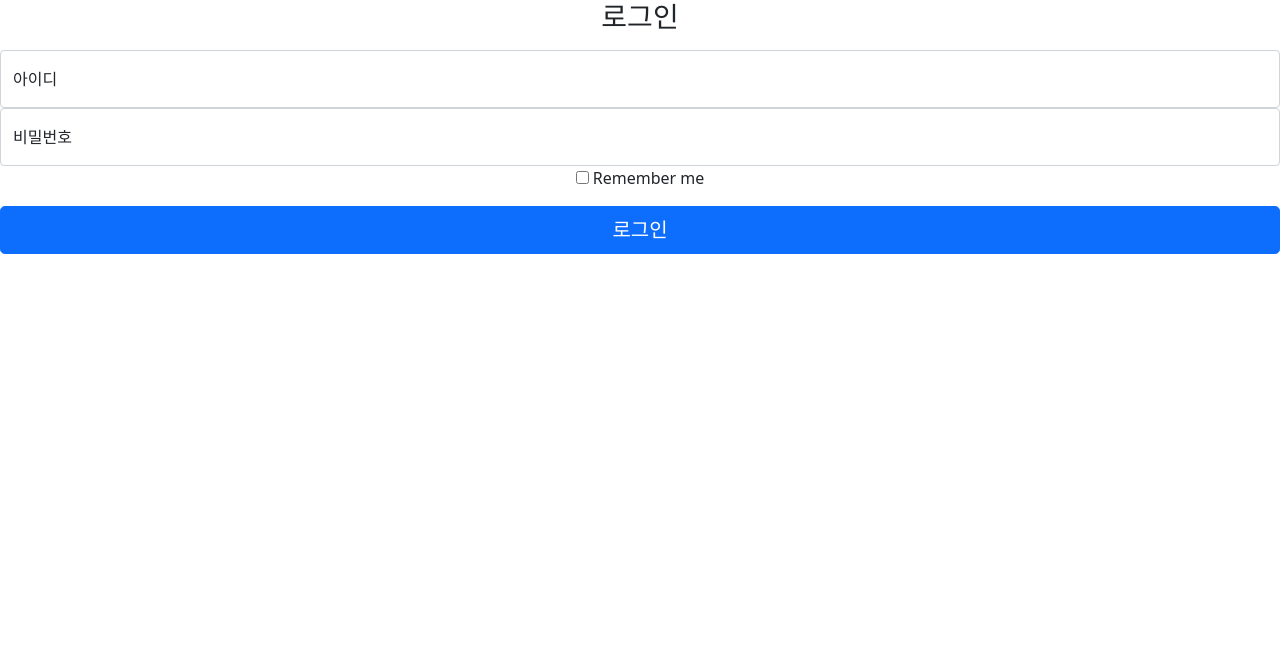
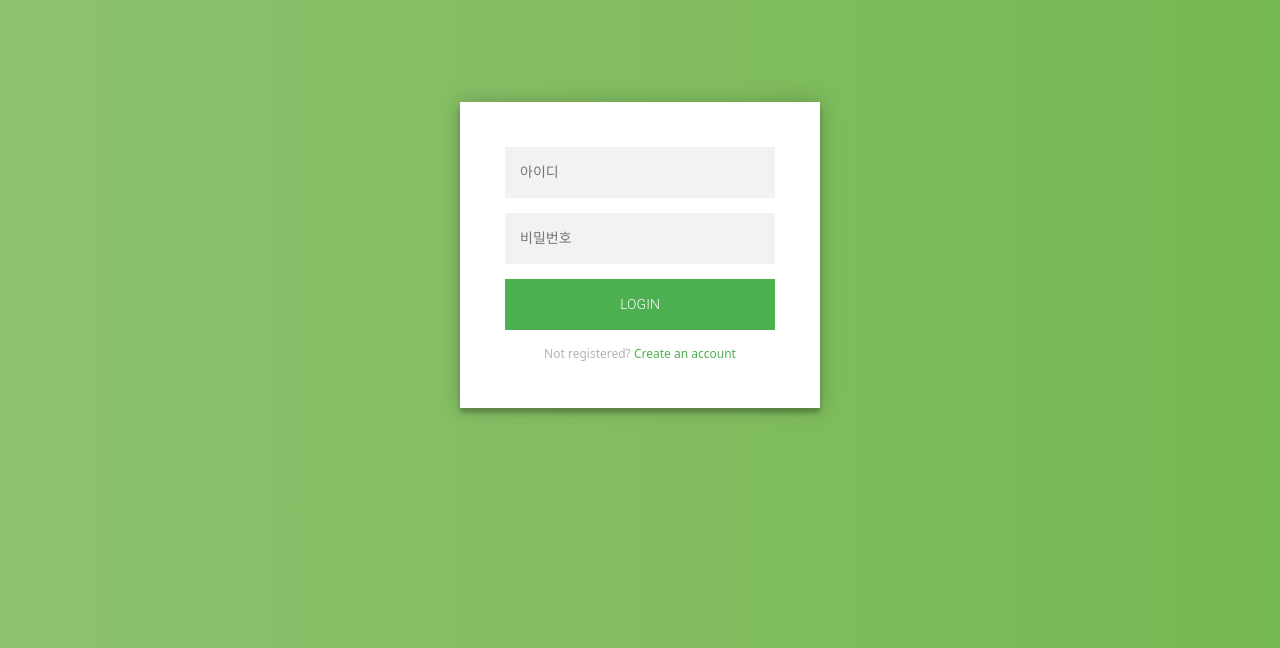
Before and after one commit to maplesuyong/toto, a Node server app: page /login in a window 1280 px wide. Shown: the top 648 px of the page. Run offline with Node 20, Linux system fonts and the light colour scheme.

Commit message:
로그인화면 꾸미기

```diff
--- /dev/null
+++ b/app/src/public/css/home/login.css
@@ -0,0 +1,100 @@
+@import url(https://fonts.googleapis.com/css?family=Roboto:300);
+
+.login-page {
+  width: 360px;
+  padding: 8% 0 0;
+  margin: auto;
+}
+.form {
+  position: relative;
+  z-index: 1;
+  background: #FFFFFF;
+  max-width: 360px;
+  margin: 0 auto 100px;
+  padding: 45px;
+  text-align: center;
+  box-shadow: 0 0 20px 0 rgba(0, 0, 0, 0.2), 0 5px 5px 0 rgba(0, 0, 0, 0.24);
+}
+.form input {
+  font-family: "Roboto", sans-serif;
+  outline: 0;
+  background: #f2f2f2;
+  width: 100%;
+  border: 0;
+  margin: 0 0 15px;
+  padding: 15px;
+  box-sizing: border-box;
+  font-size: 14px;
+}
+.form button {
+  font-family: "Roboto", sans-serif;
+  text-transform: uppercase;
+  outline: 0;
+  background: #4CAF50;
+  width: 100%;
+  border: 0;
+  padding: 15px;
+  color: #FFFFFF;
+  font-size: 14px;
+  -webkit-transition: all 0.3 ease;
+  transition: all 0.3 ease;
+  cursor: pointer;
+}
+.form button:hover,.form button:active,.form button:focus {
+  background: #43A047;
+}
+.form .message {
+  margin: 15px 0 0;
+  color: #b3b3b3;
+  font-size: 12px;
+}
+.form .message a {
+  color: #4CAF50;
+  text-decoration: none;
+}
+.form .register-form {
+  display: none;
+}
+.container {
+  position: relative;
+  z-index: 1;
+  max-width: 300px;
+  margin: 0 auto;
+}
+.container:before, .container:after {
+  content: "";
+  display: block;
+  clear: both;
+}
+.container .info {
+  margin: 50px auto;
+  text-align: center;
+}
+.container .info h1 {
+  margin: 0 0 15px;
+  padding: 0;
+  font-size: 36px;
+  font-weight: 300;
+  color: #1a1a1a;
+}
+.container .info span {
+  color: #4d4d4d;
+  font-size: 12px;
+}
+.container .info span a {
+  color: #000000;
+  text-decoration: none;
+}
+.container .info span .fa {
+  color: #EF3B3A;
+}
+body {
+  background: #76b852; /* fallback for old browsers */
+  background: -webkit-linear-gradient(right, #76b852, #8DC26F);
+  background: -moz-linear-gradient(right, #76b852, #8DC26F);
+  background: -o-linear-gradient(right, #76b852, #8DC26F);
+  background: linear-gradient(to left, #76b852, #8DC26F);
+  font-family: "Roboto", sans-serif;
+  -webkit-font-smoothing: antialiased;
+  -moz-osx-font-smoothing: grayscale;
+}
--- a/app/src/views/home/login.ejs
+++ b/app/src/views/home/login.ejs
@@ -7,48 +7,23 @@
         <meta name="author" content="Mark Otto, Jacob Thornton, and Bootstrap contributors">
         <meta name="generator" content="Hugo 0.88.1">
 
+        <link rel="stylesheet" href="/css/home/login.css">
         <script src="/js/home/login.js" defer></script>
         <title>Signin Template · Bootstrap v5.1</title>
 
         <!-- Bootstrap core CSS -->
         <link href="https://cdn.jsdelivr.net/npm/bootstrap@5.1.3/dist/css/bootstrap.min.css" rel="stylesheet" integrity="sha384-1BmE4kWBq78iYhFldvKuhfTAU6auU8tT94WrHftjDbrCEXSU1oBoqyl2QvZ6jIW3" crossorigin="anonymous">
-
-        <style>
-        .bd-placeholder-img {
-            font-size: 1.125rem;
-            text-anchor: middle;
-            -webkit-user-select: none;
-            -moz-user-select: none;
-            user-select: none;
-        }
-
-        @media (min-width: 768px) {
-            .bd-placeholder-img-lg {
-                font-size: 3.5rem;
-            }
-        }
-        </style>
-
     </head>
     <body class="text-center">
-        <main class="form-signin">
-            <h1 class="h3 mb-3 fw-normal">로그인</h1>
-
-            <div class="form-floating">
-                <input type="id" class="form-control" id="id" placeholder="name@example.com">
-                <label for="floatingInput">아이디</label>
+        <div class="login-page">
+            <div class="form">
+                <form class="login-form">
+                    <input id="id" type="text" placeholder="아이디"/>
+                    <input id="pw" type="password" placeholder="비밀번호"/>
+                    <button>login</button>
+                    <p class="message">Not registered? <a href="/register">Create an account</a></p>
+                </form>
             </div>
-                <div class="form-floating">
-                <input type="pw" class="form-control" id="pw" placeholder="Password">
-                <label for="floatingPassword">비밀번호</label>
-            </div>
-
-            <div class="checkbox mb-3">
-            <label>
-                <input type="checkbox" value="remember-me"> Remember me
-            </label>
-            </div>
-            <button class="w-100 btn btn-lg btn-primary">로그인</button>
-        </main>
+        </div>
     </body>
 </html>
```
